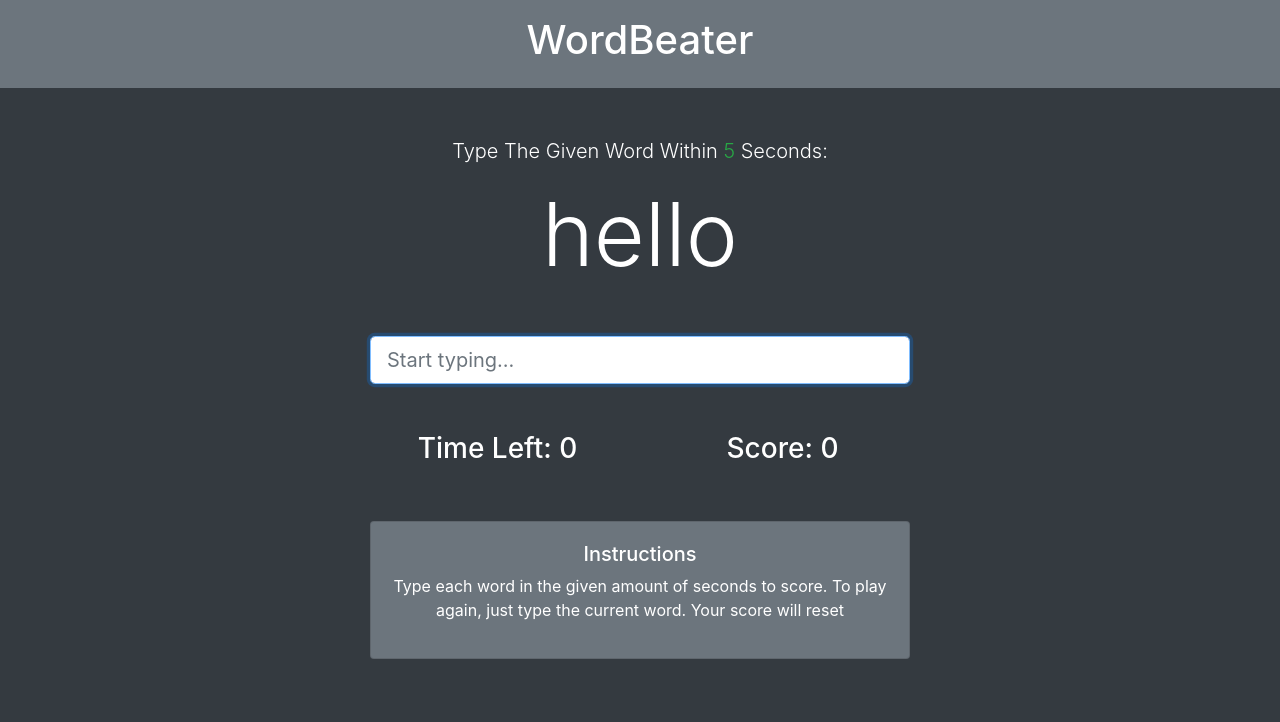
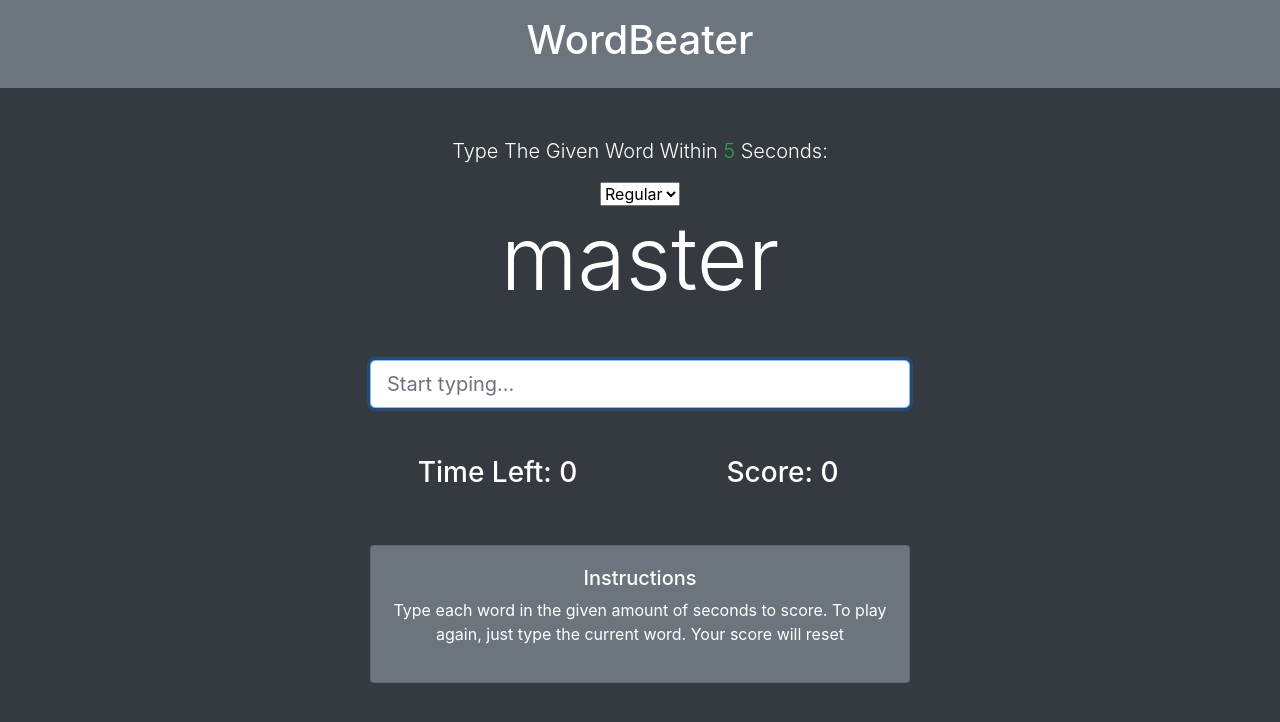
Before and after one commit to catuchi/wordBeater, a website built with Parcel: page index.html in a window 1280 px wide. Built offline with nearby package versions, Linux system fonts and the light colour scheme.

Commit message:
implement game time countdown

```diff
--- a/index.html
+++ b/index.html
@@ -23,6 +23,7 @@
       <h1>WordBeater</h1>
     </header>
     <div class="container text-center">
+      <!-- Difficulty -->
       <!-- Word & Input -->
       <div class="row">
         <div class="col-md-6 mx-auto">
@@ -30,6 +31,15 @@
             Type The Given Word Within
             <span class="text-success" id="seconds">5</span> Seconds:
           </p>
+          <select
+            id="difficulty"
+            class="form-select form-select-sm"
+            aria-label=".form-select-sm example"
+          >
+            <!-- <option selected>Select difficulty</option> -->
+            <option value="regular">Regular</option>
+            <option value="legend">Legend</option>
+          </select>
           <h2 class="display-2 mb-5" id="current-word">hello</h2>
           <input
             type="text"
--- a/js/index.js
+++ b/js/index.js
@@ -0,0 +1,90 @@
+window.addEventListener("load", init);
+
+let time = 5;
+let score = 0;
+let isPlaying;
+
+// DOM elements
+const wordInput = document.getElementById("word-input");
+const currentWord = document.getElementById("current-word");
+const scoreDisplay = document.getElementById("score");
+const timeDisplay = document.getElementById("time");
+const message = document.getElementById("message");
+const seconds = document.getElementById("seconds");
+const difficulty = document.getElementById("difficulty").value;
+
+// generate random word from API
+async function fetchWord() {
+  try {
+    const response = await fetch(`https://random-words-api.vercel.app/word`);
+    const data = await response.json();
+    const word = await data[0].word;
+
+    console.log(word);
+    currentWord.innerHTML = word;
+  } catch (error) {
+    console.error(error);
+  }
+}
+
+const words = [
+  "hat",
+  "river",
+  "lucky",
+  "statue",
+  "generate",
+  "stubborn",
+  "cocktail",
+  "runaway",
+  "joke",
+  "developer",
+  "establishment",
+  "hero",
+  "javascript",
+  "nutrition",
+  "revolver",
+  "echo",
+  "siblings",
+  "investigate",
+  "horrendous",
+  "symptom",
+  "laughter",
+  "magic",
+  "master",
+  "space",
+  "definition",
+];
+
+// fetchWord();
+
+// Initialize game
+function init() {
+  // Load word from array
+  showWordArray(words);
+
+  // Call countdown every second
+  setInterval(countdown, 1000);
+}
+
+// Pick & show random word
+function showWordArray(words) {
+  // generate random array index
+  const randIndex = Math.floor(Math.random() * words.length);
+
+  // output random word
+  currentWord.innerHTML = words[randIndex];
+}
+
+// countdown timer
+function countdown() {
+  // make sure time is not run out
+  if (time > 0) {
+    // decrement time
+    time--;
+  } else if (time === 0) {
+    // game is over
+    isPlaying = false;
+  }
+  // show time
+  timeDisplay.innerHTML = time;
+}
```
